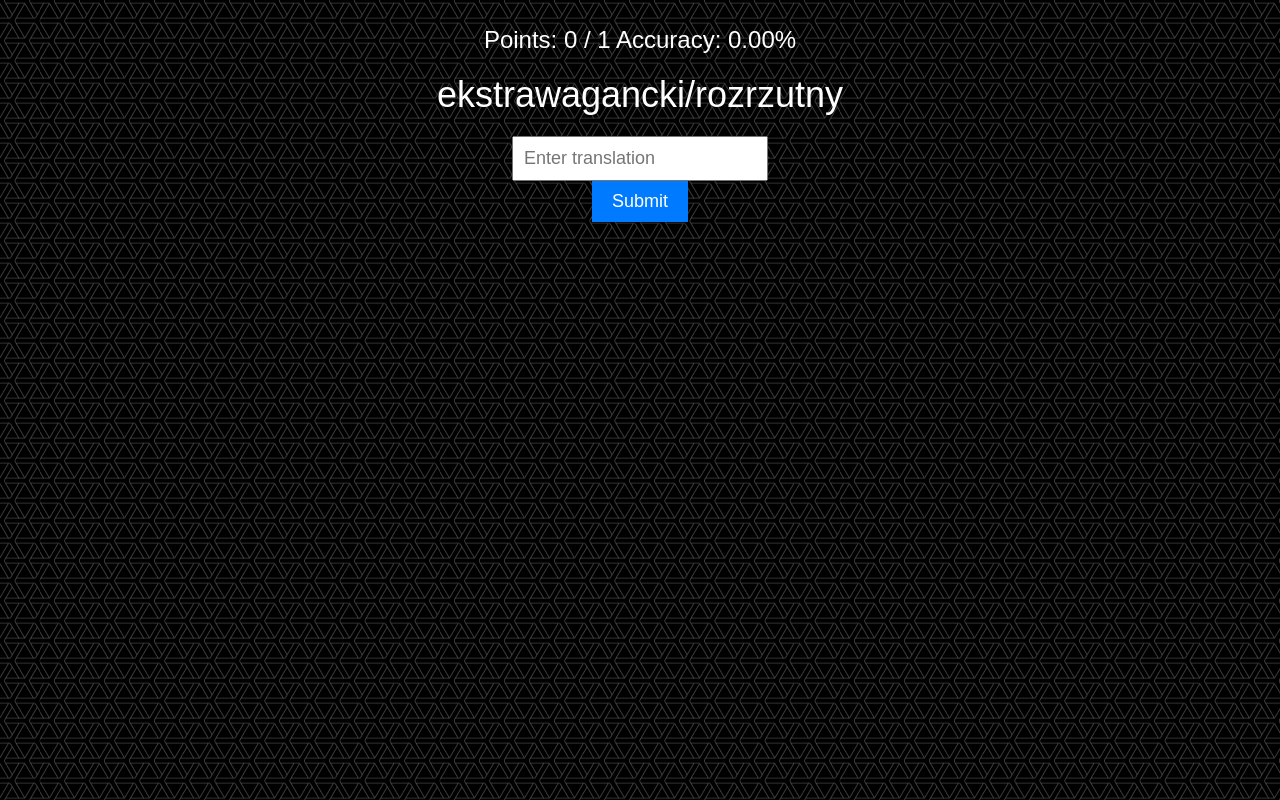
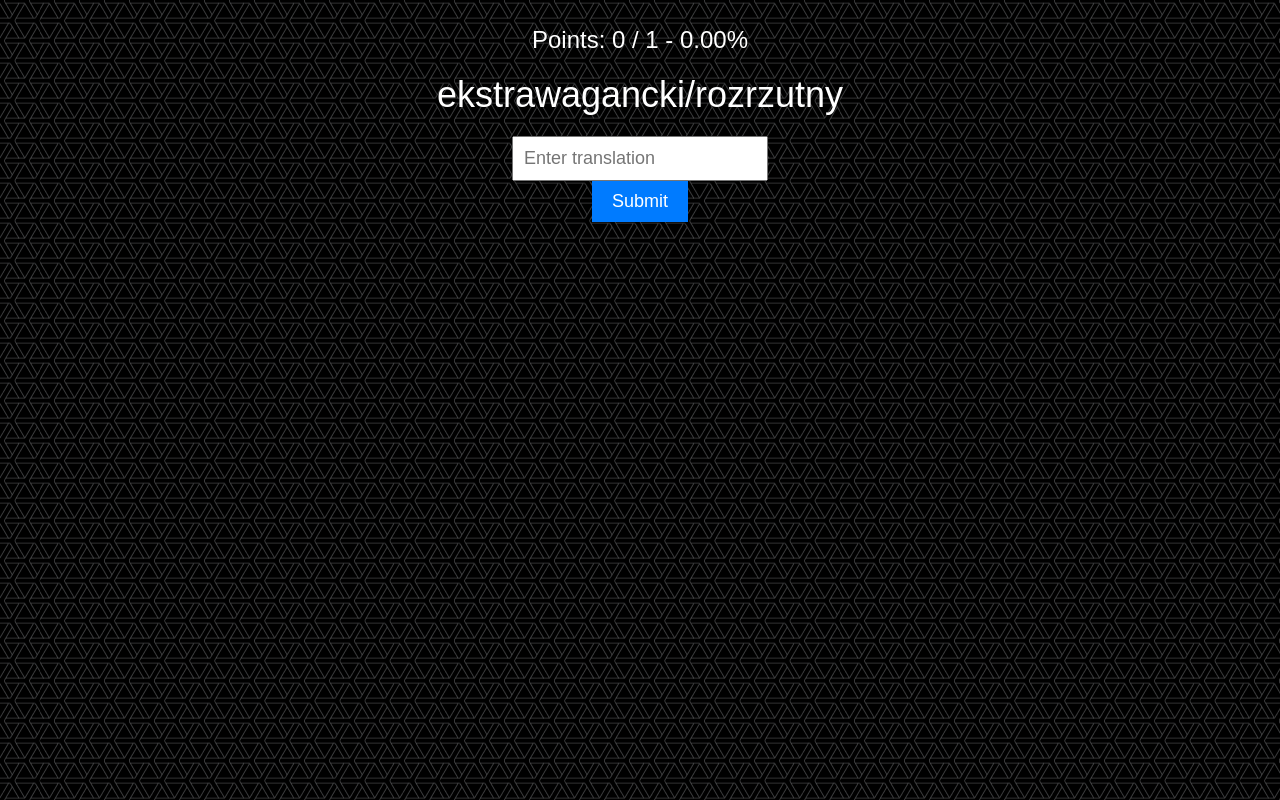
Before and after one commit to majchjan/majchjan.github.io, a plain HTML site: page englishwordsjson/index.html in a window 1280 px wide. Both pictures are taken after typing "Sample" into the empty fields and a click on the button "Submit". Drawn offline with Linux system fonts and the light colour scheme.

Commit message:
poprawki estetyczne

```diff
--- a/englishwordsjson/index.html
+++ b/englishwordsjson/index.html
@@ -145,7 +145,7 @@
         totalWords++;
         accuracy = (points / totalWords * 100).toFixed(2);
 
-        pointsDisplay.textContent = `Points: ${points} / ${totalWords} Accuracy: ${accuracy}%`;
+        pointsDisplay.textContent = `Points: ${points} / ${totalWords} - ${accuracy}%`;
         inputWord.value = '';
         displayNextWord();
     }
```
